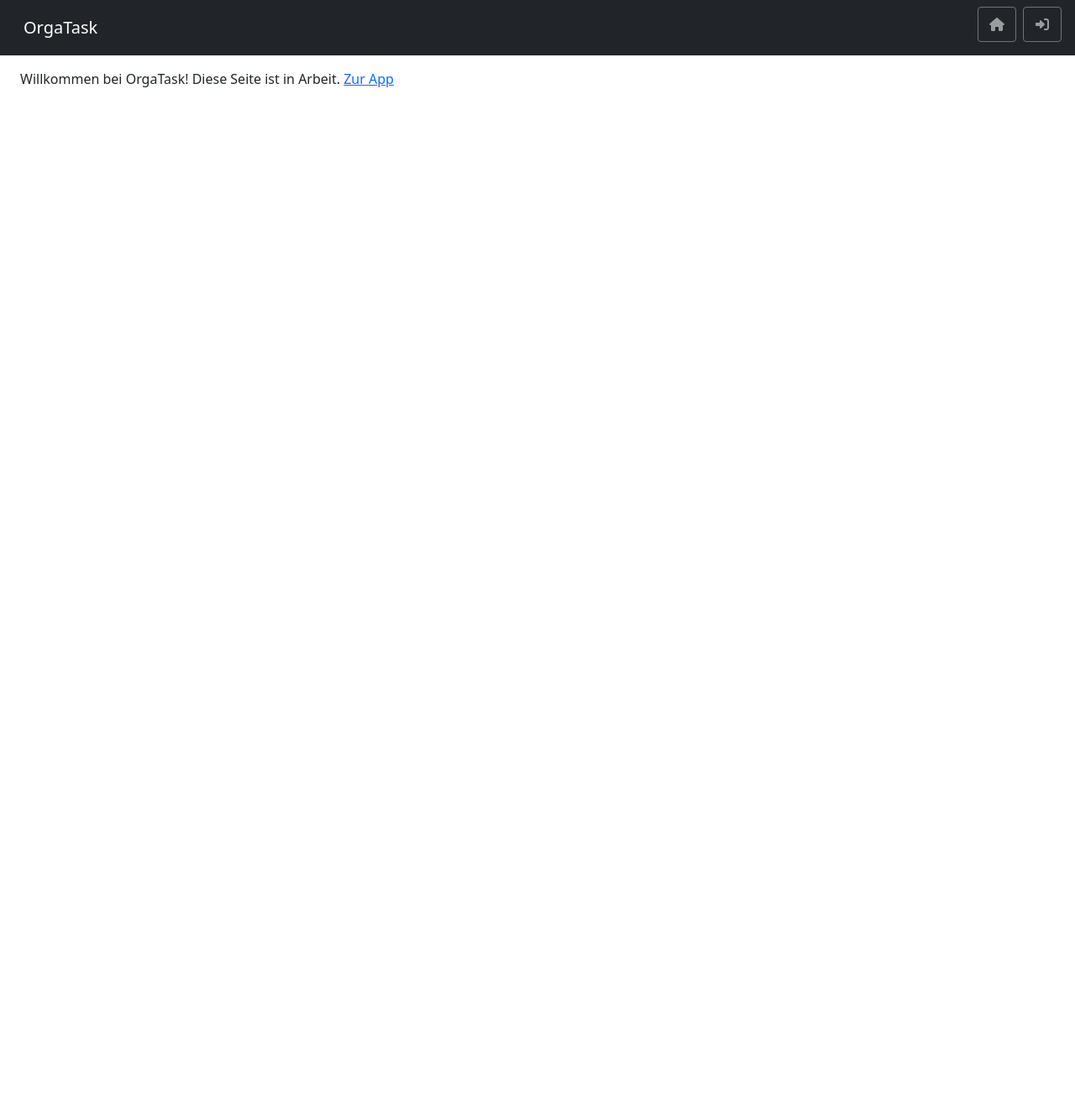
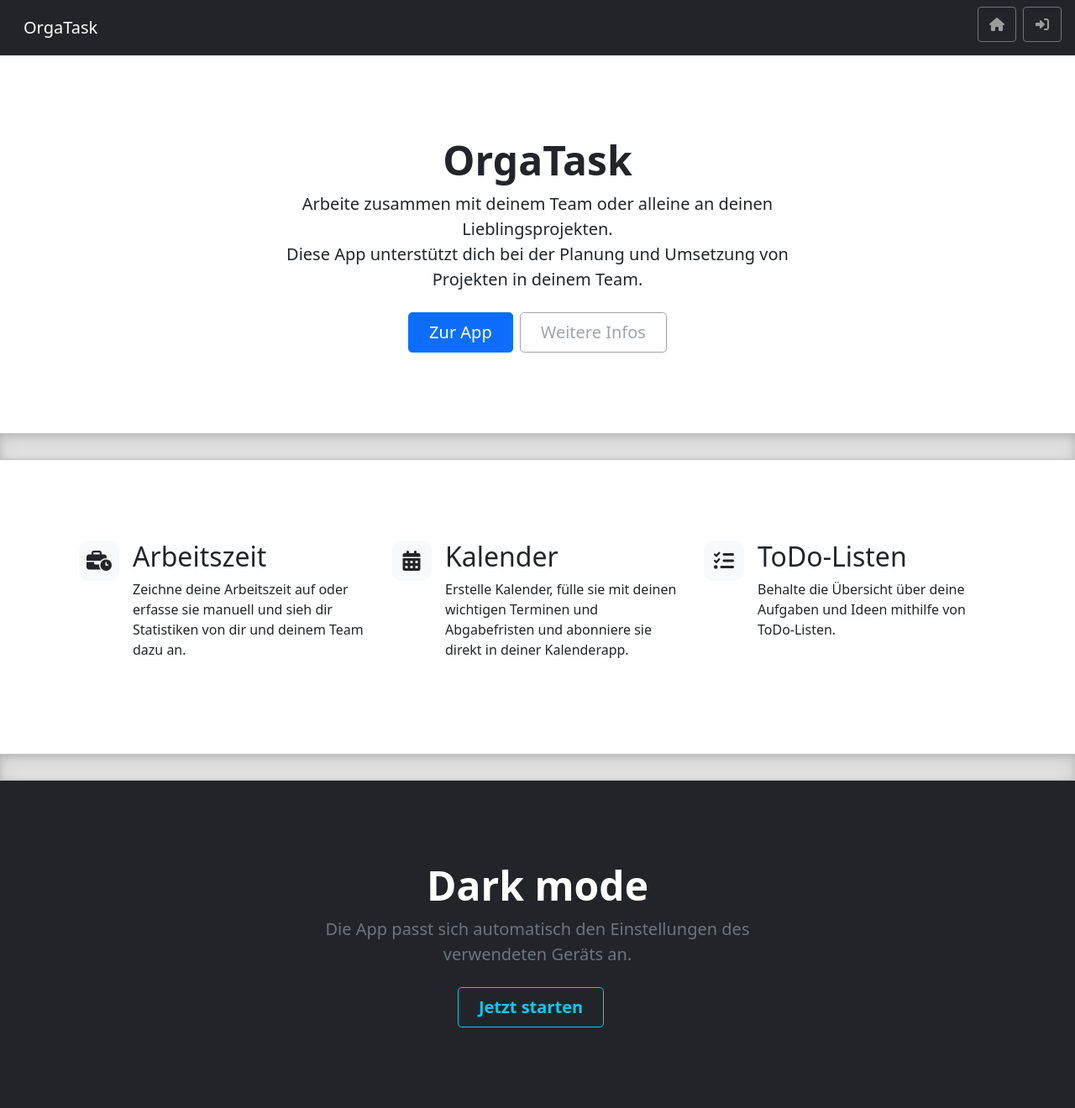
Before and after one commit to rafaelurben/django-teamized, a Django app: template orgatask/templates/orgatask/home.html in a window 1280 px wide. Shown: the whole page at 84% size. Before the commit the page ends 104 px from the top, so only its background shows below. Run offline with Django 3.2, Linux system fonts and the light colour scheme; the template is opened without the code that fills it, so the values that code supplies are empty; some libraries are stand-ins or nearby versions.

Commit message:
Created info page with feature list etc.

```diff
--- a/orgatask/templates/orgatask/home.html
+++ b/orgatask/templates/orgatask/home.html
@@ -1,10 +1,89 @@
 {% extends 'orgatask/base.html' %}
 {% load i18n %}
 
-{% block title %}{% translate "Startseite" %}{% endblock title %}
+{% block title %}Startseite{% endblock title %}
 
-{% block content %}
-    {% translate "Willkommen bei OrgaTask! Diese Seite ist in Arbeit." %}
+{% block extrahead %}
+    <style>
+        .b-example-divider {
+            height: 2rem;
+            background-color: rgba(0, 0, 0, .1);
+            border: solid rgba(0, 0, 0, .15);
+            border-width: 1px 0;
+            box-shadow: inset 0 .5em 1.5em rgba(0, 0, 0, .1), inset 0 .125em .5em rgba(0, 0, 0, .15);
+        }
 
-    <a href="{% url 'orgatask:app' %}">{% translate "Zur App" %}</a>
-{% endblock content %}
+        .icon-square {
+            width: 3rem;
+            height: 3rem;
+            border-radius: .75rem;
+        }
+    </style>
+{% endblock extrahead %}
+
+{% block contentcontainer %}
+
+    <div class="px-4 py-5 my-5 text-center">
+        {% comment %} <img class="d-block mx-auto mb-4" src="" alt="" width="72" height="57"> {% endcomment %}
+        <h1 class="display-5 fw-bold">OrgaTask</h1>
+        <div class="col-lg-6 mx-auto">
+            <p class="lead mb-4">
+                Arbeite zusammen mit deinem Team oder alleine an deinen Lieblingsprojekten.<br />
+                Diese App unterstützt dich bei der Planung und Umsetzung von Projekten in deinem Team.
+            </p>
+            <div class="d-grid gap-2 d-sm-flex justify-content-sm-center">
+                <a href="{% url 'orgatask:app' %}" class="btn btn-primary btn-lg px-4 gap-3">Zur App</a>
+                <a href="#features" class="btn btn-outline-secondary btn-lg px-4 disabled">Weitere Infos</a>
+            </div>
+        </div>
+    </div>
+
+    <div class="b-example-divider"></div>
+
+    <div class="container px-4 py-5" id="features">
+        <div class="row g-4 py-5 row-cols-1 row-cols-lg-3">
+            <div class="col d-flex align-items-start">
+                <div class="icon-square bg-light d-inline-flex align-items-center justify-content-center fs-4 flex-shrink-0 me-3">
+                    <i class="fas fa-fw fa-business-time"></i>
+                </div>
+                <div>
+                    <h3 class="fs-2">Arbeitszeit</h3>
+                    <p>Zeichne deine Arbeitszeit auf oder erfasse sie manuell und sieh dir Statistiken von dir und deinem Team dazu an.</p>
+                </div>
+            </div>
+            <div class="col d-flex align-items-start">
+                <div class="icon-square bg-light d-inline-flex align-items-center justify-content-center fs-4 flex-shrink-0 me-3">
+                    <i class="fas fa-fw fa-calendar-days"></i>
+                </div>
+                <div>
+                    <h3 class="fs-2">Kalender</h3>
+                    <p>Erstelle Kalender, fülle sie mit deinen wichtigen Terminen und Abgabefristen und abonniere sie direkt in deiner Kalenderapp.</p>
+                </div>
+            </div>
+            <div class="col d-flex align-items-start">
+                <div class="icon-square bg-light d-inline-flex align-items-center justify-content-center fs-4 flex-shrink-0 me-3">
+                    <i class="fas fa-fw fa-tasks"></i>
+                </div>
+                <div>
+                    <h3 class="fs-2">ToDo-Listen</h3>
+                    <p>Behalte die Übersicht über deine Aufgaben und Ideen mithilfe von ToDo-Listen.</p>
+                </div>
+            </div>
+        </div>
+    </div>
+
+    <div class="b-example-divider"></div>
+
+    <div class="bg-dark text-secondary px-4 py-5 text-center">
+        <div class="py-5">
+            <h1 class="display-5 fw-bold text-white">Dark mode</h1>
+            <div class="col-lg-6 mx-auto">
+                <p class="fs-5 mb-4">Die App passt sich automatisch den Einstellungen des verwendeten Geräts an.</p>
+                <div class="d-grid gap-2 d-sm-flex justify-content-sm-center">
+                    <a href="{% url 'orgatask:app' %}" class="btn btn-outline-info btn-lg px-4 me-sm-3 fw-bold">Jetzt starten</a>
+                </div>
+            </div>
+        </div>
+    </div>
+
+{% endblock contentcontainer %}
```
